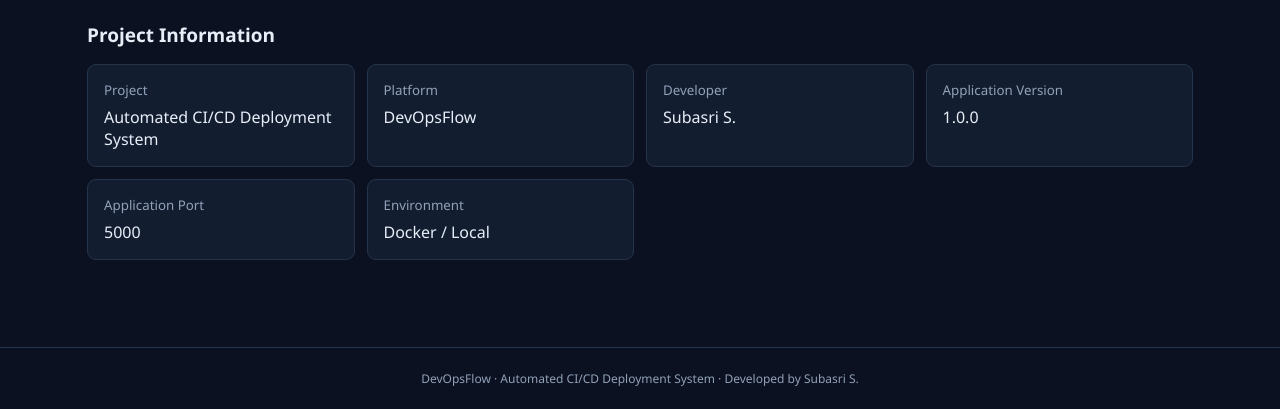
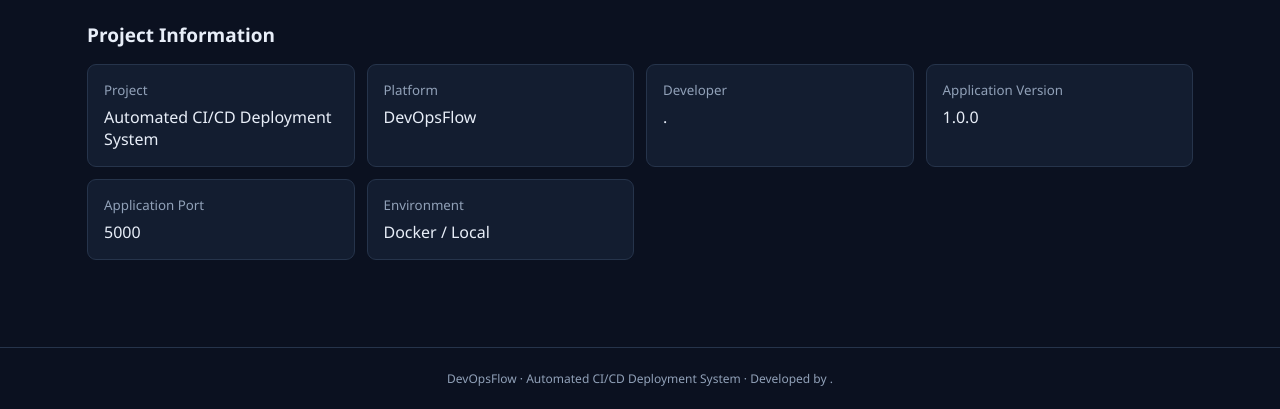
Before and after one commit to Subasri8122005/Automated-CICD-Deployment-System, a Flask app: page / in a window 1280 px wide. Shown: the part 552-961 px from the top of the page. Run offline with Flask 3, Linux system fonts and the light colour scheme.

Commit message:
Update dashboard developer name

```diff
--- a/app/templates/index.html
+++ b/app/templates/index.html
@@ -153,7 +153,7 @@ footer {
     <section class="info">
         <div><small>Project</small>Automated CI/CD Deployment System</div>
         <div><small>Platform</small>DevOpsFlow</div>
-        <div><small>Developer</small>Subasri S.</div>
+        <div><small>Developer</small>.</div>
         <div><small>Application Version</small>1.0.0</div>
         <div><small>Application Port</small>5000</div>
         <div><small>Environment</small>Docker / Local</div>
@@ -161,7 +161,7 @@ footer {
 </main>
 
 <footer>
-    DevOpsFlow · Automated CI/CD Deployment System · Developed by Subasri S.
+    DevOpsFlow · Automated CI/CD Deployment System · Developed by .
 </footer>
 </body>
 </html>
```
